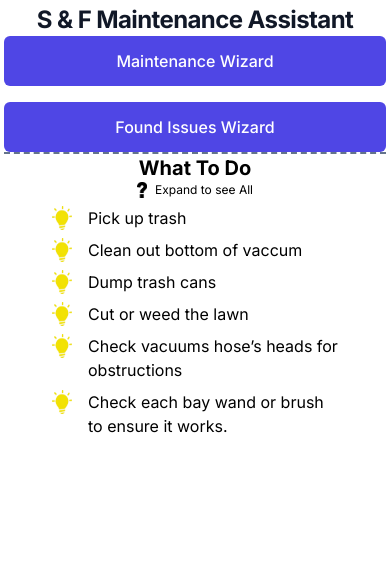
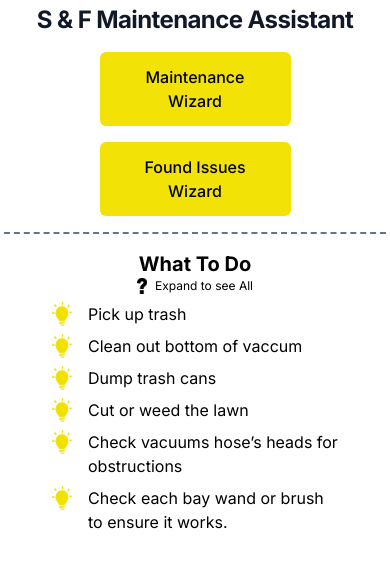
Before and after one commit to jcsmileyjr/carwash, a Next.js app: page / in a window 390 px wide. Shown: the top 568 px of the page. Built offline with nearby package versions, Linux system fonts and the light colour scheme.

Commit message:
Update styling for CTA buttons
Update the hover styling, whitespace, and responsive design

```diff
--- a/src/app/components/ctaButton/ctaButton.tsx
+++ b/src/app/components/ctaButton/ctaButton.tsx
@@ -1,7 +1,7 @@
 
 const CTAButton = ({content}:{content: string}) => {
     return (
-        <button type="button" className="inline-flex items-center justify-center rounded-md border border-transparent bg-indigo-600 px-5 py-3 text-base font-medium text-white hover:bg-indigo-700">
+        <button type="button" className="inline-flex items-center justify-center rounded-md border border-transparent bg-goldYellow hover:bg-slate-900 px-5 py-3 text-base font-medium text-black hover:text-goldYellow w-1/2 mx-auto">
             {content}
         </button>
     );
--- a/src/app/components/ctaGroup/ctaGroup.tsx
+++ b/src/app/components/ctaGroup/ctaGroup.tsx
@@ -2,7 +2,7 @@ import CTAButton from "../ctaButton/ctaButton";
 
 export default function CTAGroup() {
     return (
-        <section className="flex flex-col gap-4">
+        <section className="flex flex-col gap-4 my-4">
             <CTAButton content="Maintenance Wizard" />
             <CTAButton content="Found Issues Wizard" />
         </section>
--- a/src/app/components/whatToDo/whatToDo.tsx
+++ b/src/app/components/whatToDo/whatToDo.tsx
@@ -7,8 +7,7 @@ export default function WhatToDo() {
     return (
         <section className="flex flex-col border-dashed border-t-2 border-slate-500">
             <div>
-                <h1 className='text-xl text-center font-bold'>What To Do</h1>
-
+                <h1 className='text-xl text-center font-bold mt-4'>What To Do</h1>
             </div>
             <div className='flex justify-center gap-2'>
                 <Image priority={false} src={QuestionMark} width={10} height={5} alt="" className='' />
--- a/tailwind.config.ts
+++ b/tailwind.config.ts
@@ -13,6 +13,9 @@ const config: Config = {
         'gradient-conic':
           'conic-gradient(from 180deg at 50% 50%, var(--tw-gradient-stops))',
       },
+      colors: {
+        'goldYellow': '#F2E205',
+      }
     },
   },
   plugins: [],
```
